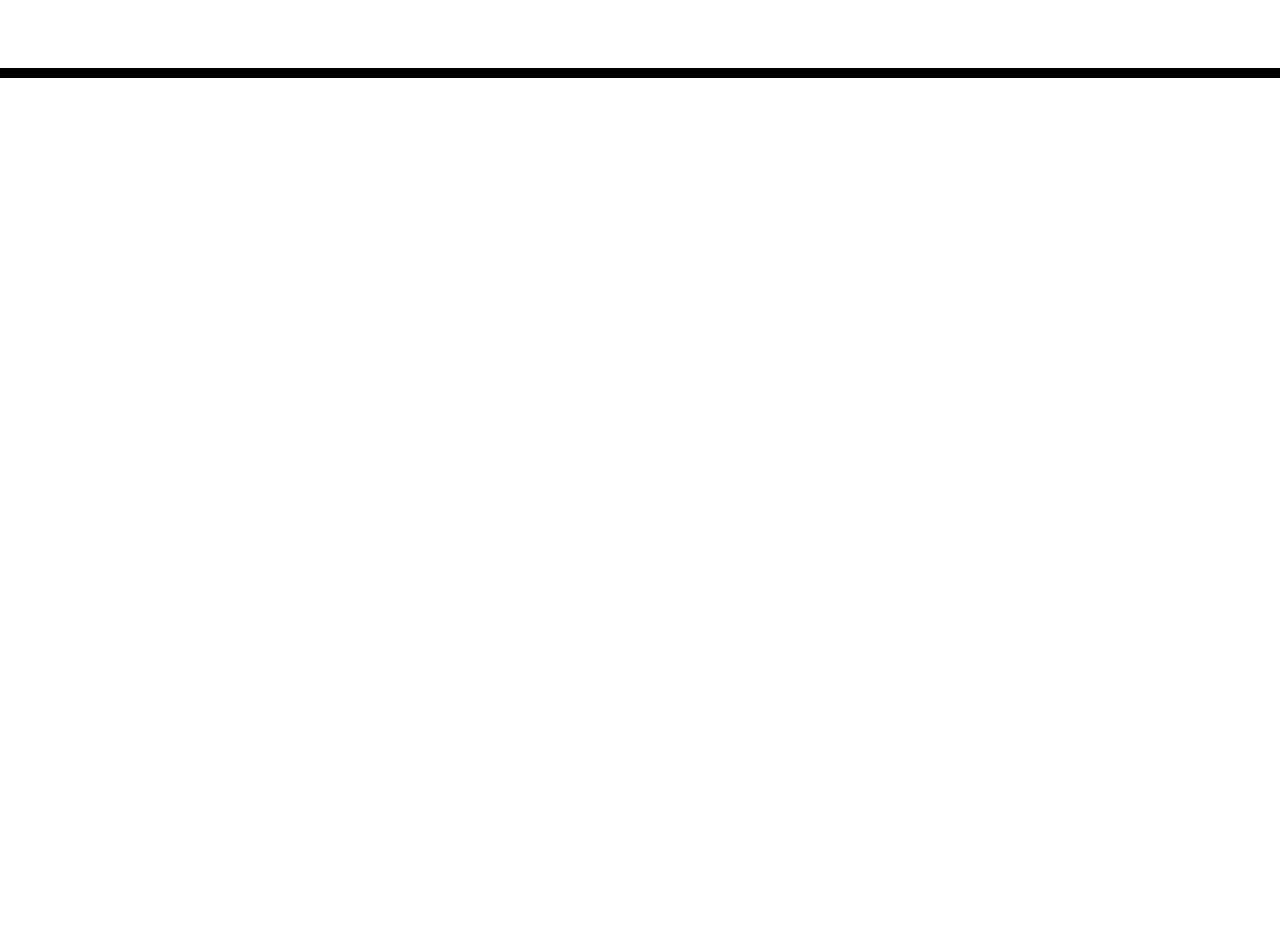
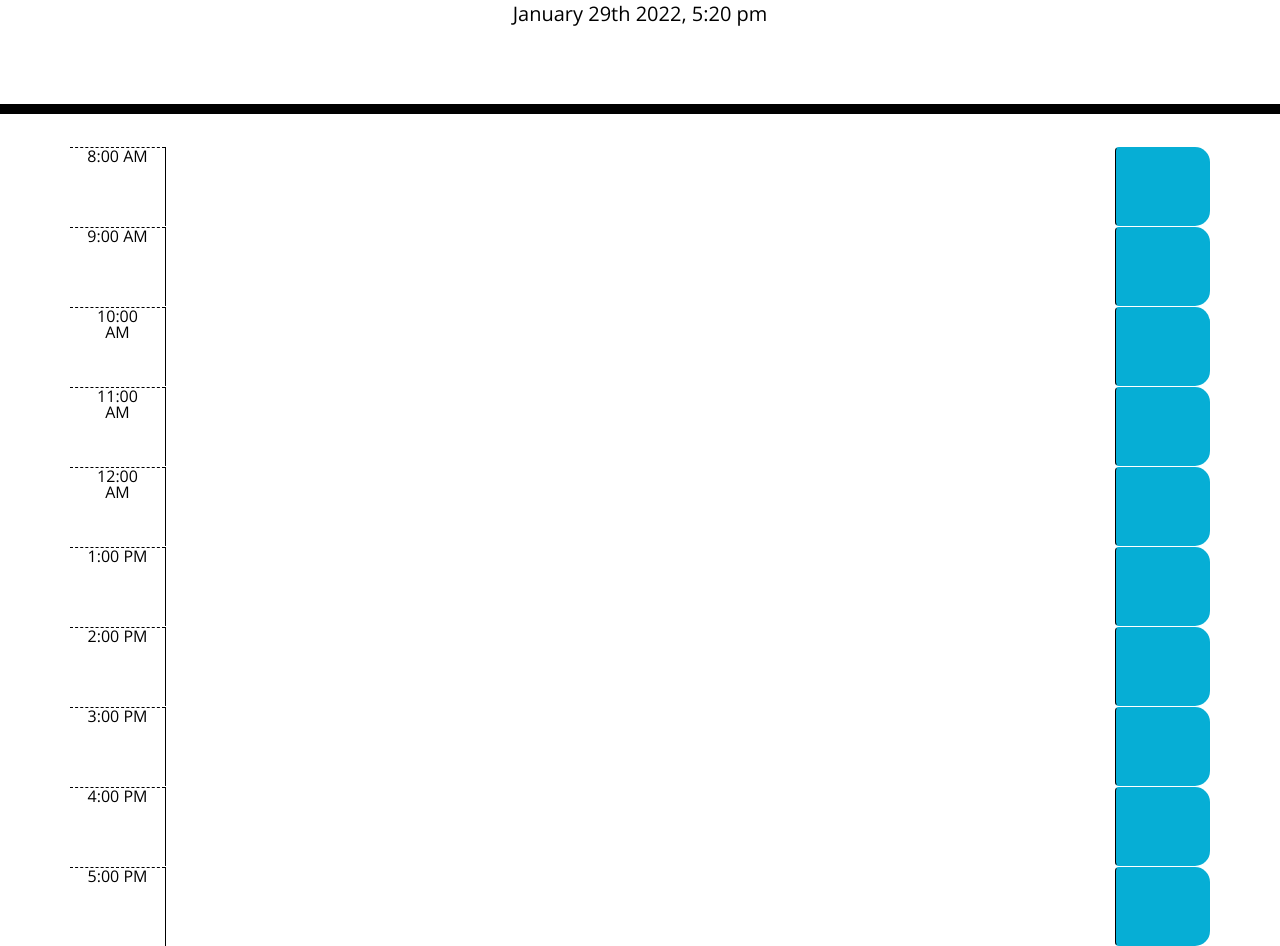
Before and after one commit to Dommy99/Day-Scheduler-Pro, a plain HTML site: page index.html in a window 1280 px wide. Shown: the part 190-1136 px from the top of the page. Before the commit the page ends 800 px from the top, so only its background shows below. Drawn offline with nearby package versions, Linux system fonts and the light colour scheme; files that its build step writes are made by us from their sources.

Commit message:
time blocks

```diff
--- /dev/null
+++ b/assets/script.js
@@ -0,0 +1,3 @@
+var currentTime = moment().format('MMMM Do YYYY, h:mm a');
+
+$("#currentDay").html(currentTime)
--- a/assets/style.css
+++ b/assets/style.css
@@ -1,10 +1,10 @@
 body {
-  font-family: 'Open Sans', sans-serif;
+  font-family: "Open Sans", sans-serif;
   font-size: 16px;
   line-height: 1;
 }
 
-textarea{
+textarea {
   background: transparent;
   border: none;
   resize: none;
@@ -21,11 +21,11 @@ textarea{
   border-bottom: 10px solid black;
 }
 
-.description{
+.description {
   white-space: pre-wrap;
 }
 
-.time-block{
+.time-block {
   text-align: center;
   border-radius: 15px;
 }
@@ -33,7 +33,7 @@ textarea{
 .row {
   white-space: pre-wrap;
   height: 80px;
-  border-top: 1px solid white;;
+  border-top: 1px solid white;
 }
 
 .hour {
@@ -61,11 +61,11 @@ textarea{
   border-left: 1px solid black;
   border-top-right-radius: 15px;
   border-bottom-right-radius: 15px;
-  background-color: #06AED5;
+  background-color: #06aed5;
   color: white;
 }
 
 .saveBtn i:hover {
   font-size: 20px;
-  transition: all .3s ease-in-out;
+  transition: all 0.3s ease-in-out;
 }
--- a/index.html
+++ b/index.html
@@ -18,7 +18,7 @@
       href="https://fonts.googleapis.com/css?family=Open+Sans&display=swap"
       rel="stylesheet"
     />
-    <link rel="stylesheet" href="style.css" />
+    <link rel="stylesheet" href="./assets/style.css" />
     <title>Work Day Scheduler</title>
   </head>
 
@@ -30,9 +30,60 @@
     </header>
     <div class="container">
       <!-- Timeblocks go here -->
+      <div id="8am" class="row time-block">
+        <div class="col-md-1 hour">8:00 AM</div>
+        <textarea class="col-md-10 description"></textarea>
+        <button class="col-md-1 saveBtn btn"></button>
+      </div>
+      <div id="9am" class="row time-block">
+        <div class="col-md-1 hour">9:00 AM</div>
+        <textarea class="col-md-10 description"></textarea>
+        <button class="col-md-1 saveBtn btn"></button>
+      </div>
+      <div id="10am" class="row time-block">
+        <div class="col-md-1 hour">10:00 AM</div>
+        <textarea class="col-md-10 description"></textarea>
+        <button class="col-md-1 saveBtn btn"></button>
+      </div>
+      <div id="11am" class="row time-block">
+        <div class="col-md-1 hour">11:00 AM</div>
+        <textarea class="col-md-10 description"></textarea>
+        <button class="col-md-1 saveBtn btn"></button>
+      </div>
+      <div id="12am" class="row time-block">
+        <div class="col-md-1 hour">12:00 AM</div>
+        <textarea class="col-md-10 description"></textarea>
+        <button class="col-md-1 saveBtn btn"></button>
+      </div>
+      <div id="1pm" class="row time-block">
+        <div class="col-md-1 hour">1:00 PM</div>
+        <textarea class="col-md-10 description"></textarea>
+        <button class="col-md-1 saveBtn btn"></button>
+      </div>
+      <div id="2pm" class="row time-block">
+        <div class="col-md-1 hour">2:00 PM</div>
+        <textarea class="col-md-10 description"></textarea>
+        <button class="col-md-1 saveBtn btn"></button>
+      </div>
+      <div id="3pm" class="row time-block">
+        <div class="col-md-1 hour">3:00 PM</div>
+        <textarea class="col-md-10 description"></textarea>
+        <button class="col-md-1 saveBtn btn"></button>
+      </div>
+      <div id="4pm" class="row time-block">
+        <div class="col-md-1 hour">4:00 PM</div>
+        <textarea class="col-md-10 description"></textarea>
+        <button class="col-md-1 saveBtn btn"></button>
+      </div>
+      <div id="5pm" class="row time-block">
+        <div class="col-md-1 hour">5:00 PM</div>
+        <textarea class="col-md-10 description"></textarea>
+        <button class="col-md-1 saveBtn btn"></button>
+      </div>
     </div>
 
     <script src="https://code.jquery.com/jquery-3.4.1.min.js"></script>
     <script src="https://cdnjs.cloudflare.com/ajax/libs/moment.js/2.24.0/moment.min.js"></script>
+    <script src="./assets/script.js"></script>
   </body>
 </html>
```
